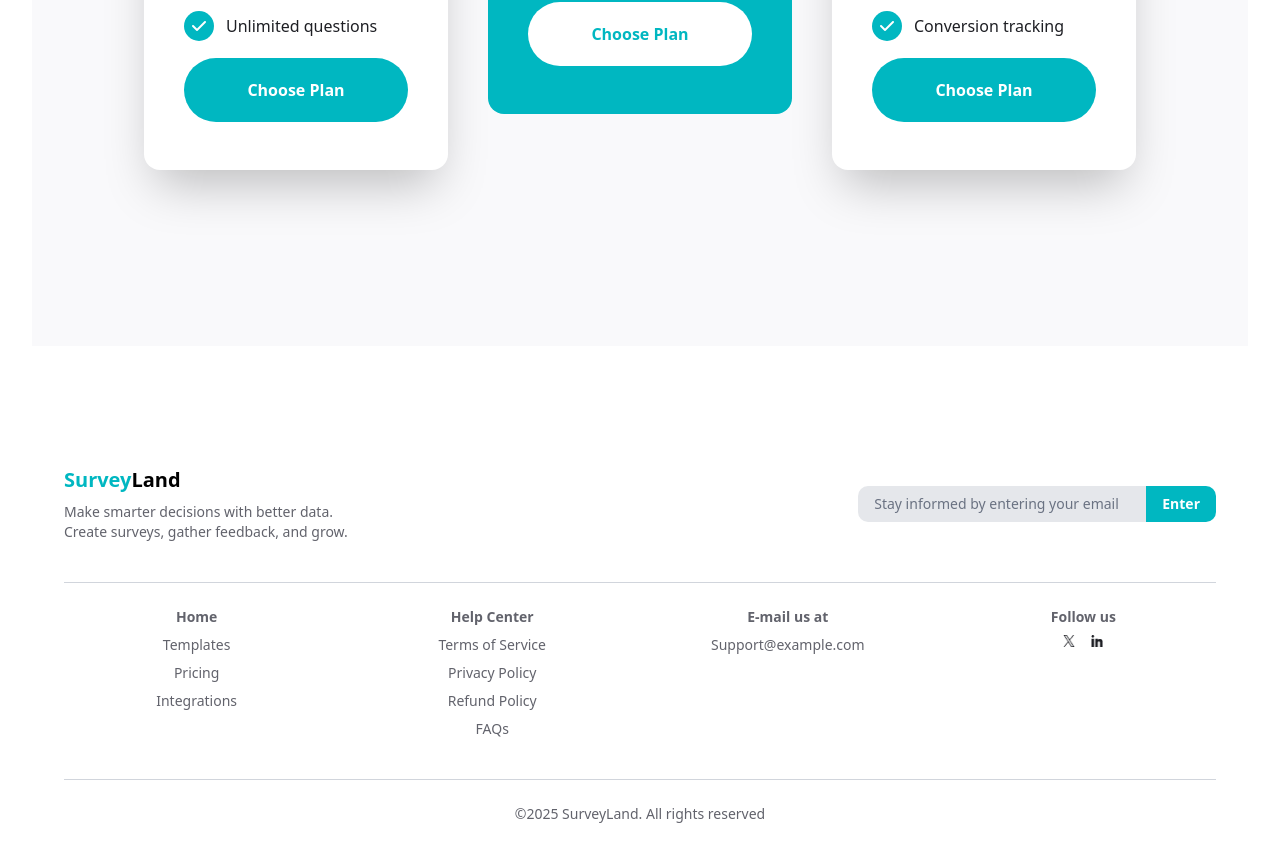
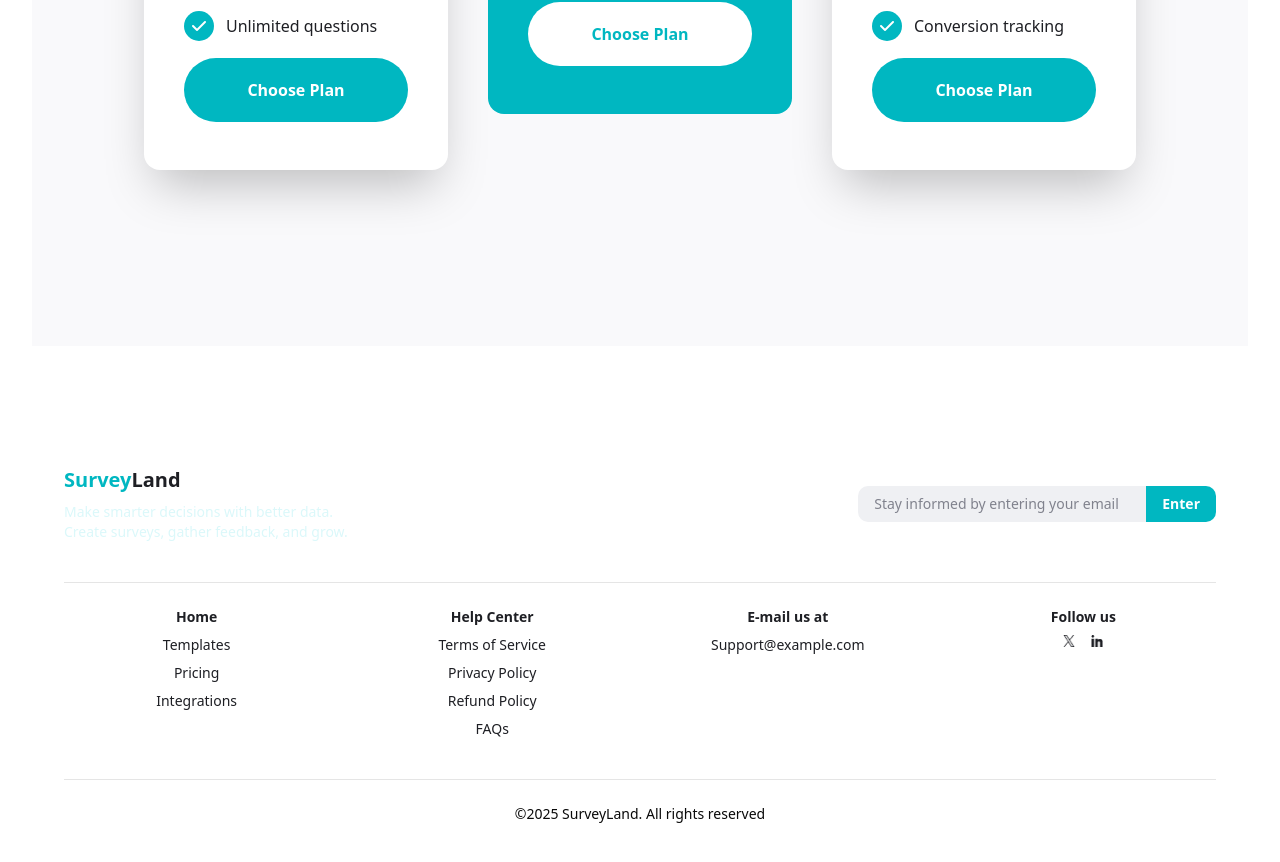
Before and after one commit to YoussefAbdelrazk/Survey-Landing, a React (Vite) app: page / in a window 1280 px wide. Shown: the part 8005-8867 px from the top of the page. Built offline with nearby package versions, Linux system fonts and the light colour scheme.

Commit message:
fix: footer theme

```diff
--- a/src/components/Footer.jsx
+++ b/src/components/Footer.jsx
@@ -1,15 +1,15 @@
 export const Footer = () => {
   return (
-    <footer className="bg-white  px-10 py-10 text-[#62636C] text-sm">
+    <footer className="bg-white dark:bg-black  px-10 py-10 text-sm">
       <div className="max-w-6xl mx-auto">
         {/* Logo & Description */}
         <div className="flex flex-col md:flex-row gap-7 text-center md:text-start justify-center  md:justify-between items-center mb-10">
           <div>
             <h2 className="text-xl font-semibold">
-              <span className="text-[#00B7C1]">Survey</span>
-              <span className="text-black">Land</span>
+              <span className="text-primary-btn dark:text-primary-btn">Survey</span>
+              <span className="text-primary-text black:text-primary-text">Land</span>
             </h2>
-            <p className="mt-2 text-sm">
+            <p className="mt-2 text-sm text-secondary-btn dark:text-secondary-btn">
               Make smarter decisions with better data.
               <br />
               Create surveys, gather feedback, and grow.
@@ -21,20 +21,20 @@ export const Footer = () => {
             <input
               type="email"
               placeholder="Stay informed by entering your email"
-              className=" rounded-l-lg px-4 py-2 w-72 text-sm bg-gray-200 placeholder-gray-500"
+              className=" rounded-l-lg px-4 py-2 w-72 text-sm bg-disabled-back dark:bg-disabled-back placeholder-disabled-text dark:placeholder-disabled-text outline-none"
             />
-            <button className="bg-[#00B7C1] text-white px-4 py-2 rounded-r-lg text-sm font-bold">
+            <button className="bg-primary-btn dark:bg-primary-btn text-white px-4 py-2 rounded-r-lg text-sm font-bold">
               Enter
             </button>
           </div>
         </div>
 
         {/* Divider */}
-        <div className="border-t border-gray-300 my-6"></div>
+        <div className="border-t border-secndary-text my-6"></div>
 
         {/* Footer links centered */}
         <div className="flex justify-center px-4">
-          <div className="grid grid-cols-1 sm:grid-cols-2  lg:grid-cols-4 gap-10 lg:gap-x-[142px] text-center">
+          <div className="grid grid-cols-1 sm:grid-cols-2  lg:grid-cols-4 gap-10 lg:gap-x-[142px] text-center text-primary-text dark:text-primary-text">
             {/* Section 1 */}
             <div>
               <h3 className="font-bold pb-2">Home</h3>
@@ -74,7 +74,7 @@ export const Footer = () => {
         </div>
 
         {/* Bottom line */}
-        <div className="border-t border-gray-300 pt-6 text-center mt-10">
+        <div className="border-t border-secndary-text pt-6 text-center mt-10">
           ©2025 SurveyLand. All rights reserved
         </div>
       </div>
```
